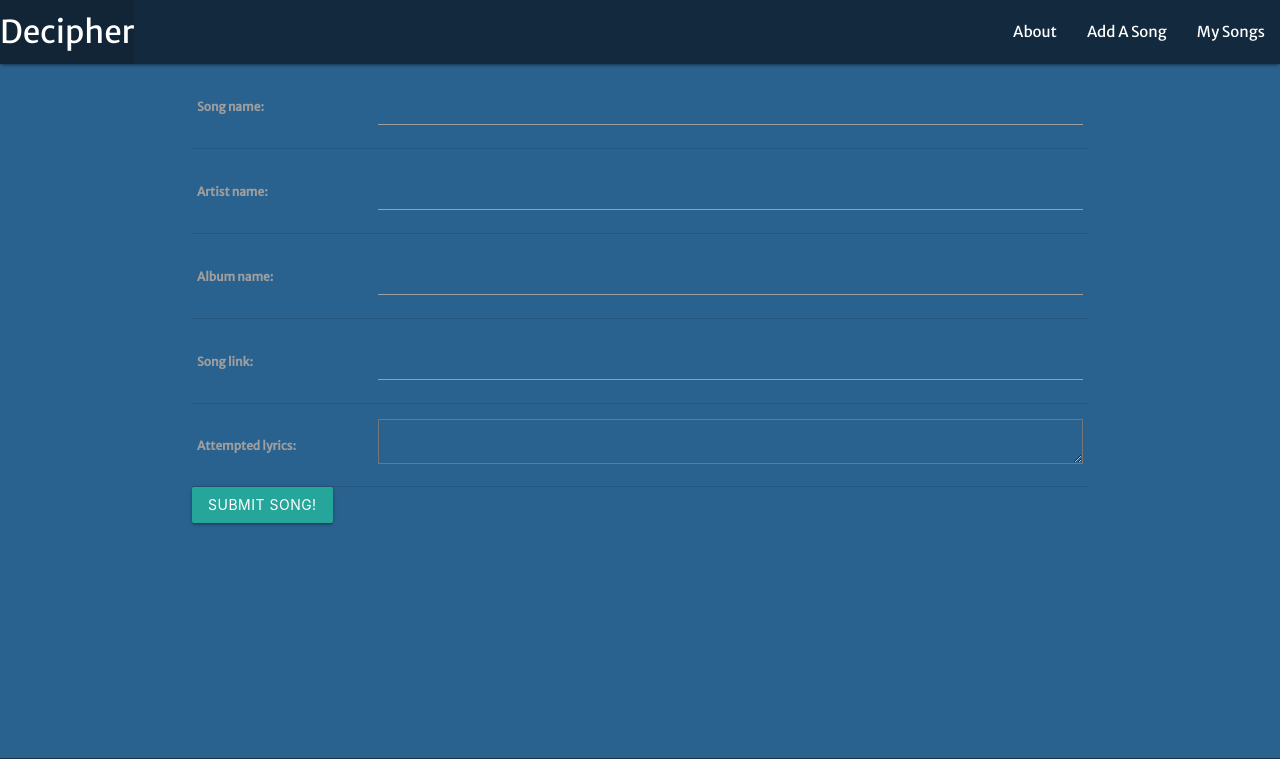
After one commit to jurgenstevens/deciphr, a Django app: page /songs/create/ in a window 1280 px wide. The commit adds this page. Shown: the top 759 px of the page. Run offline with Django 3.2, Linux system fonts and the light colour scheme.

Commit message:
Create song create form and class based view.

```diff
--- a/main_app/templates/base.html
+++ b/main_app/templates/base.html
@@ -27,6 +27,7 @@
           </ul>
           <ul class="right">
             <li><a href="/about">About</a></li>
+            <li><a href="{% url 'songs_create' %}">Add A Song</a></li>
             <li><a href="/songs">My Songs</a></li>
           </ul>
         </div>
--- /dev/null
+++ b/main_app/templates/main_app/song_form.html
@@ -0,0 +1,13 @@
+
+{% extends 'base.html' %} {% block content %}
+<!-- Leaving the action empty makes the form post to the same url used to display it -->
+<form action="" method="post">
+  <!-- Django requires the following for security purposes -->
+  {% csrf_token %}
+  <table>
+    <!-- Render the inputs inside of <tr>s & <td>s -->
+    {{ form.as_table }}
+  </table>
+  <input type="submit" value="Submit Song!" class="btn" />
+</form>
+{% endblock %}
--- a/main_app/urls.py
+++ b/main_app/urls.py
@@ -6,4 +6,6 @@ urlpatterns = [
     path('about/', views.about, name='about'),
     path('songs/', views.songs_index, name='songs'),
     path('songs/<int:song_id>/', views.songs_detail, name='detail'),
+    # new route used to show a form and create a cat
+    path('songs/create/', views.SongCreate.as_view(), name='songs_create'),
 ]
--- a/main_app/views.py
+++ b/main_app/views.py
@@ -1,5 +1,6 @@
-from curses.ascii import HT
+# from curses.ascii import HT
 from django.shortcuts import render
+from django.views.generic.edit import CreateView
 from .models import Song
 
 # Define the home view
@@ -21,3 +22,7 @@ def songs_detail(request, song_id):
     return render(request, 'songs/detail.html', {
         'song': song
     })
+
+class SongCreate(CreateView):
+    model = Song
+    fields = ['song_name','artist_name', 'album_name', 'song_link', 'attempted_lyrics']
```
